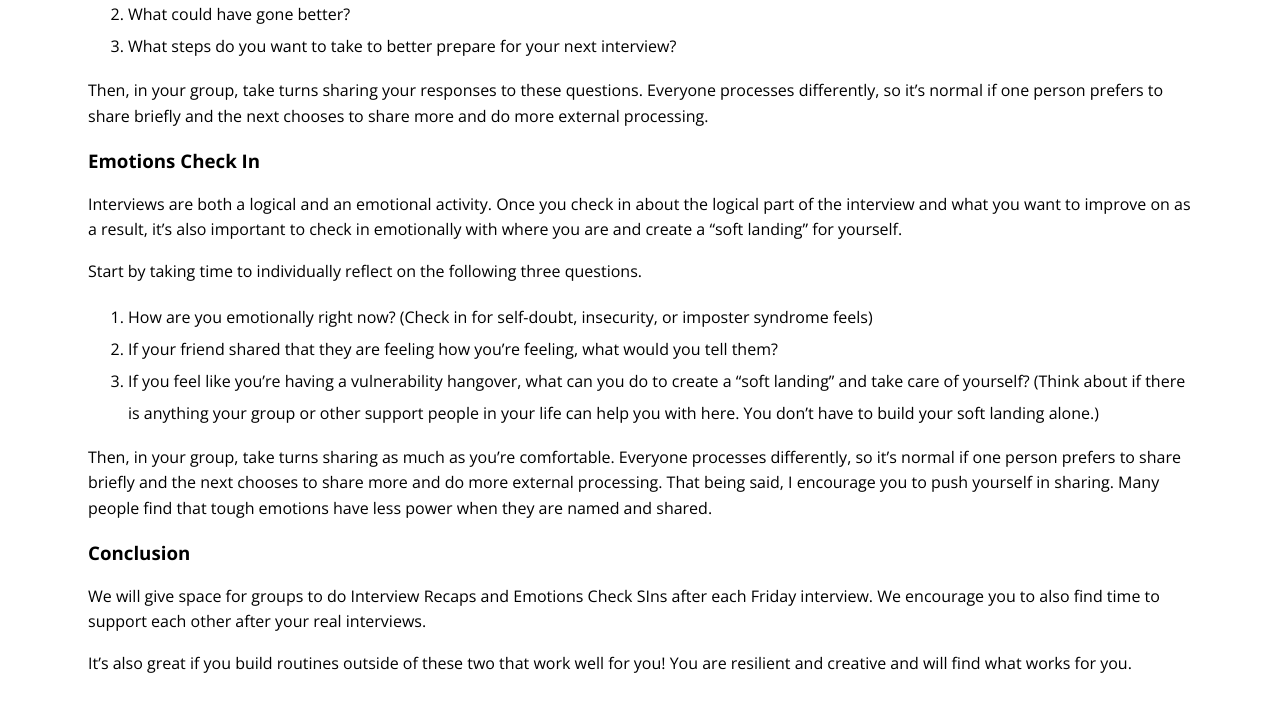
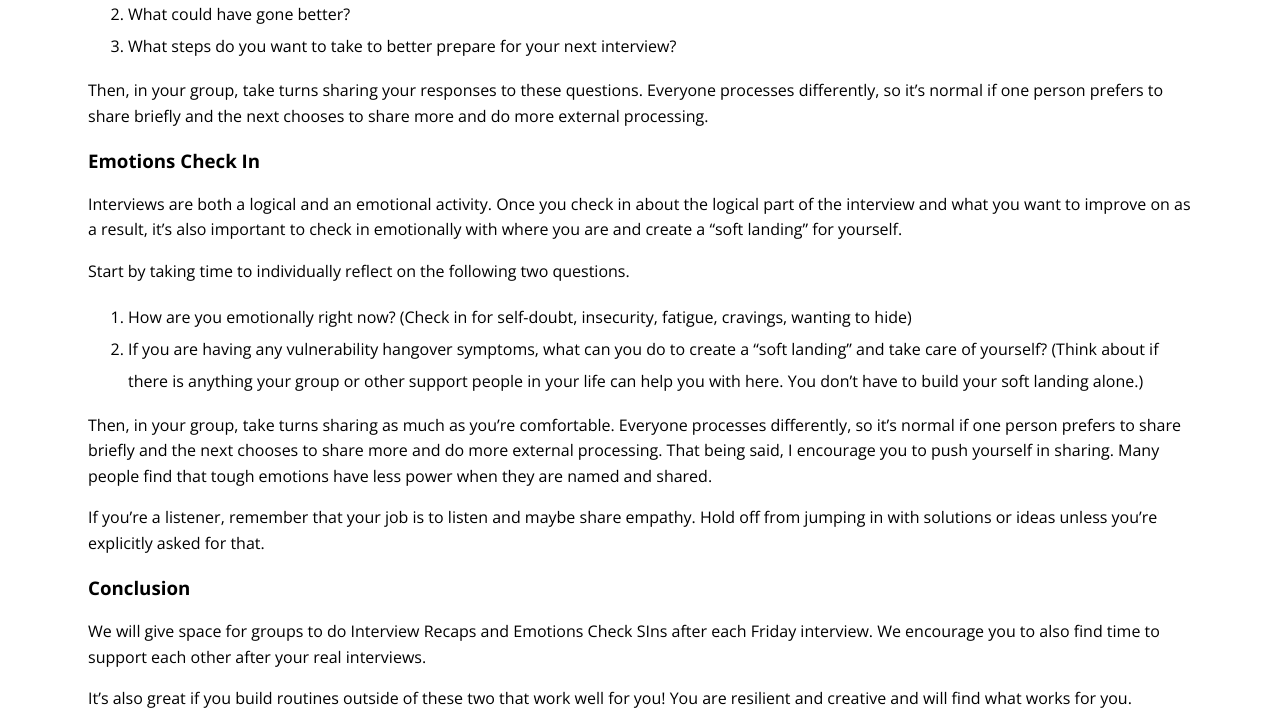
Before and after one commit to turingschool/launch-curriculum, a Jekyll site: the page built from module6/lessons/Week1/ToolsForAfterAnInterview.md, in a window 1280 px wide and 900 px high, scrolled down 996 px, cut to the strip 0-721 px from the top of the window. Built offline with Jekyll 4.4.1, drawn with Linux system fonts in a browser that asks for light colours; nearby versions of some CDN libraries; comment, search, counter and statistics services are not loaded.

Commit message:
Small update to clarify listener's job

```diff
--- a/module6/lessons/Week1/ToolsForAfterAnInterview.md
+++ b/module6/lessons/Week1/ToolsForAfterAnInterview.md
@@ -46,13 +46,14 @@ Then, in your group, take turns sharing your responses to these questions. Every
 
 Interviews are both a logical and an emotional activity. Once you check in about the logical part of the interview and what you want to improve on as a result, it's also important to check in emotionally with where you are and create a "soft landing" for yourself.
 
-Start by taking time to individually reflect on the following three questions.
+Start by taking time to individually reflect on the following two questions.
 
-1. How are you emotionally right now? (Check in for self-doubt, insecurity, or imposter syndrome feels)
-2. If your friend shared that they are feeling how you're feeling, what would you tell them?
-3. If you feel like you're having a vulnerability hangover, what can you do to create a "soft landing" and take care of yourself? (Think about if there is anything your group or other support people in your life can help you with here. You don't have to build your soft landing alone.)
+1. How are you emotionally right now? (Check in for self-doubt, insecurity, fatigue, cravings, wanting to hide)
+2. If you are having any vulnerability hangover symptoms, what can you do to create a "soft landing" and take care of yourself? (Think about if there is anything your group or other support people in your life can help you with here. You don't have to build your soft landing alone.)
 
 Then, in your group, take turns sharing as much as you're comfortable. Everyone processes differently, so it's normal if one person prefers to share briefly and the next chooses to share more and do more external processing. That being said, I encourage you to push yourself in sharing. Many people find that tough emotions have less power when they are named and shared.
+
+If you're a listener, remember that your job is to listen and maybe share empathy. Hold off from jumping in with solutions or ideas unless you're explicitly asked for that.
 
 ### Conclusion
 
```
